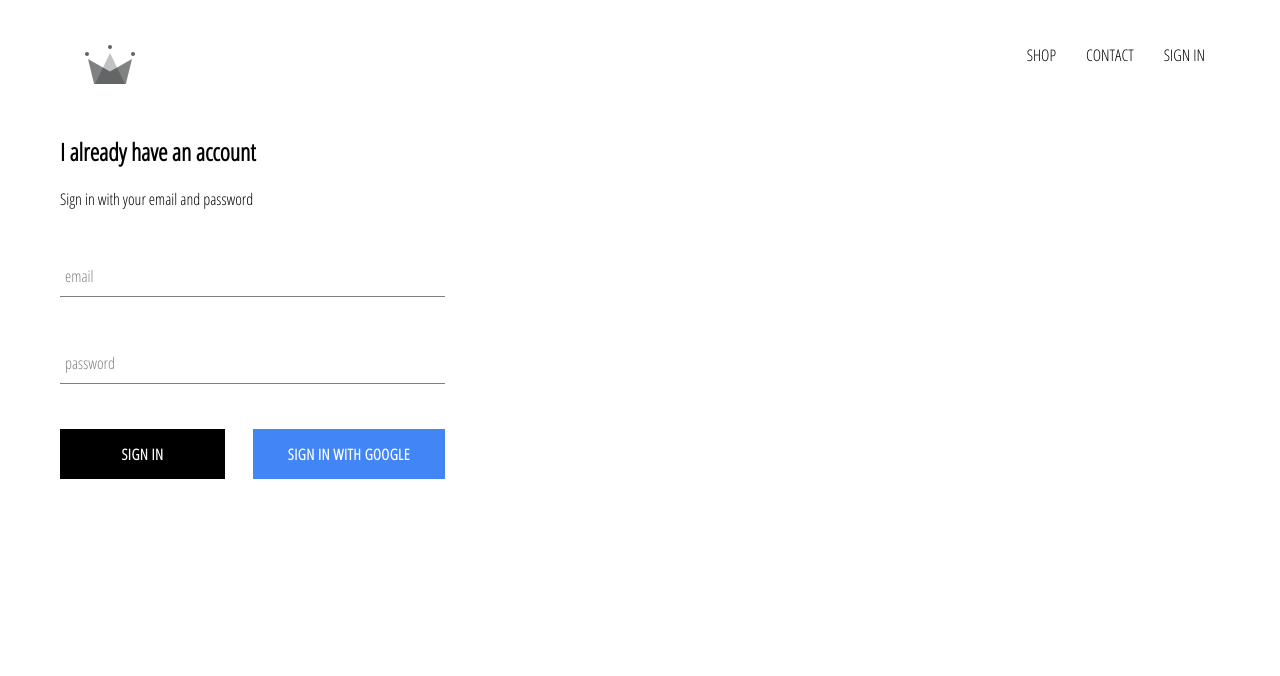
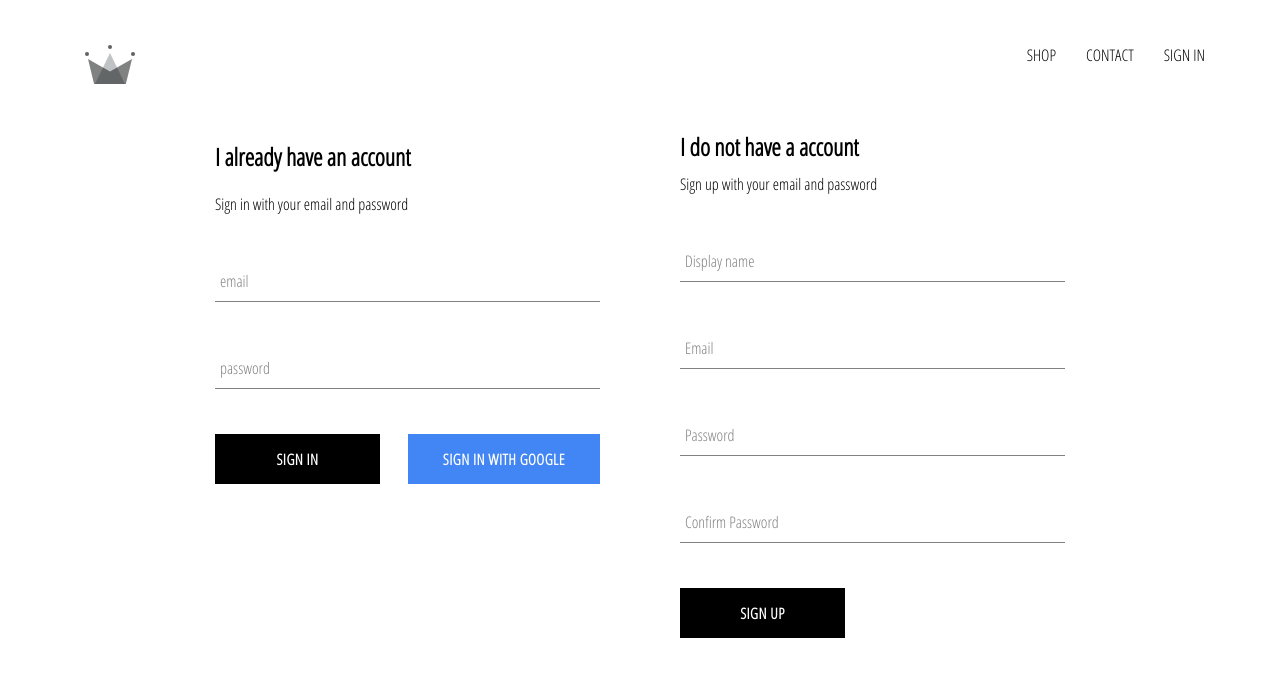
Before and after one commit to AibarSA/scuti-blog, a React (Create React App) app: page /signin in a window 1280 px wide. Shown: the top 676 px of the page. Built offline with nearby package versions, Linux system fonts and the light colour scheme; no server answers.

Commit message:
implemented firebase utils, included ability to store authenticated users into our firestore database

```diff
--- a/src/App.js
+++ b/src/App.js
@@ -7,7 +7,7 @@
 import ShopPage from './pages/shop/shop.component';
 import Header from './components/header/header.component';
 import SignInAndSignUpPage from './pages/sign-in-and-sign-up/sign-in-and-sign-up.component';
-import { auth } from './firebase/firebase.utils';
+import { auth, createUserProfileDocument } from './firebase/firebase.utils';
 
 
   class App extends React.Component {
@@ -22,8 +22,20 @@
     unsubscribeFromAuth = null
 
     componentDidMount(){
-      this.unsubscribeFromAuth = auth.onAuthStateChanged(user => {
-        this.setState({currentUser: user});
+      this.unsubscribeFromAuth = auth.onAuthStateChanged(async userAuth => {
+        if(userAuth){
+          const userRef = await createUserProfileDocument(userAuth);
+          userRef.onSnapshot(snapshot => {
+            this.setState({
+              currentUser: {
+                id: snapshot.id,
+                ...snapshot.data()
+              }
+            });
+            console.log(this.state);
+          });
+        }
+        this.setState({currentUser: userAuth});
       });
     }
 
--- /dev/null
+++ b/src/components/sign-up/sign-up.component.jsx
@@ -0,0 +1,83 @@
+import React from 'react';
+
+import FormInput from '../form-input/form-input.component';
+import CustomButton from '../custom-button/custom-button.component';
+
+import { auth, createUserProfileDocument} from '../../firebase/firebase.utils';
+
+import './sign-up.styles.scss';
+
+class SignUp extends React.Component{
+    constructor(){
+        super();
+
+        this.state = {
+            displayName: '',
+            email: '',
+            password: '',
+            confirmPassword: ''
+        };
+    }
+
+    handleSubmit = async event => {
+        event.preventDefault();
+        const {displayName, email,password, confirmPassword} = this.state;
+
+        if(password !== confirmPassword){
+            alert("passwords don't match");
+            return;
+        }
+        try {
+            const{user} = await auth.createUserWithEmailAndPassword(email, password);
+
+            await createUserProfileDocument(user, {displayName});
+
+            this.setState({
+                displayName: '',
+                email: '',
+                password: '',
+                confirmPassword: ''
+            });
+
+        } catch (error) {
+            console.error(error);
+        }
+    };
+
+    handleChange = event => {
+        const { name, value } = event.target;
+        this.setState({[name]: value});
+    }
+
+    render(){
+        const {displayName, email,password, confirmPassword} = this.state;
+        return(
+            <div className='sign-up'>
+                <h2 className='title'>I do not have a account</h2>
+                <span>Sign up with your email and password</span>
+                <form className='sign-up-form' onSubmit={this.handleSubmit}>
+                    <FormInput type='text' name='displayName' value={displayName}
+                    handleChange={this.handleChange} label='Display name' required/>
+
+
+{/* <FormInput name="email" type="email" value={this.state.email} label="email" handleChange={this.handleChange}  required/> */}
+
+
+
+
+                    <FormInput type='email' name='email' value={email}
+                    handleChange={this.handleChange} label='Email' required/>
+                    <FormInput type='password' name='password' value={password}
+                    handleChange={this.handleChange} label='Password' required/>
+                    <FormInput type='password' name='confirmPassword' value={confirmPassword}
+                    handleChange={this.handleChange} label='Confirm Password' required/>
+                    <CustomButton type='submit'>SIGN UP</CustomButton>
+
+                </form>
+            </div>
+        )
+
+    }
+}
+
+export default SignUp;
--- /dev/null
+++ b/src/components/sign-up/sign-up.styles.scss
@@ -0,0 +1,9 @@
+.sign-up {
+    display: flex;
+    flex-direction: column;
+    width: 385px;
+
+    .title{
+        margin: 10px 0;
+    }
+}
--- a/src/firebase/firebase.utils.js
+++ b/src/firebase/firebase.utils.js
@@ -13,6 +13,32 @@
   measurementId: "G-X2MKRYWMY6"
 };
 
+export const createUserProfileDocument = async (userAuth, additionalData) => {
+  if(!userAuth) return;
+
+  const userRef = firestore.doc(`users/${userAuth.uid}`);
+
+  const snapShot = await userRef.get();
+
+  if(!snapShot.exists){
+    const {displayName, email} = userAuth;
+    const createdAt = new Date();
+
+    try {
+      await userRef.set({
+        displayName,
+        email,
+        createdAt,
+        ...additionalData
+      })
+    } catch (error) {
+      console.log('error creating user', error.message);
+    }
+  }
+  return userRef;
+
+}
+
 
   firebase.initializeApp(config);
   export const auth = firebase.auth();
--- a/src/pages/sign-in-and-sign-up/sign-in-and-sign-up.component.jsx
+++ b/src/pages/sign-in-and-sign-up/sign-in-and-sign-up.component.jsx
@@ -1,12 +1,14 @@
 import React from 'react';
 
 import SignIn from '../../components/sign-in/sign-in.component';
+import SignUp from '../../components/sign-up/sign-up.component';
 
 import './sign-in-and-sign-up.styles.scss';
 
 const SignInAndSignUpPage = () => (
     <div className='sign-in-and-sign-up'>
         <SignIn/>
+        <SignUp/>
     </div>
 )
 
--- a/src/pages/sign-in-and-sign-up/sign-in-and-sign-up.styles.scss
+++ b/src/pages/sign-in-and-sign-up/sign-in-and-sign-up.styles.scss
@@ -0,0 +1,7 @@
+.sign-in-and-sign-up {
+    width: 850px;
+    display: flex;
+    justify-content: space-between;
+    margin: 30px auto;
+
+}
```
